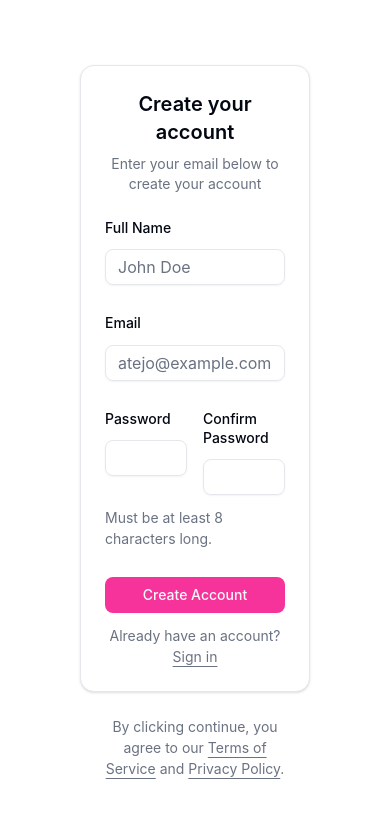
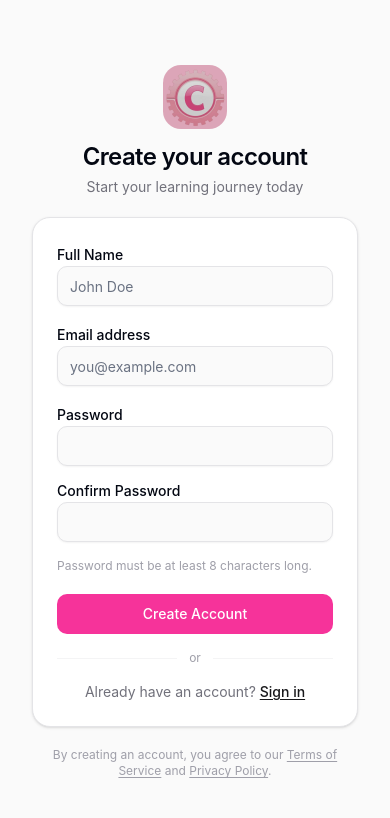
Before and after one commit to joannaajoseestacio-lang/lccfoods, a React (Vite) app: page /signup in a window 390 px wide. Shown: the top 818 px of the page. Built offline with nearby package versions, Linux system fonts and the light colour scheme.

Commit message:
responsive auth pages

```diff
--- a/src/components/login-form.tsx
+++ b/src/components/login-form.tsx
@@ -1,23 +1,11 @@
 import { cn } from "@/lib/utils";
 import { Button } from "@/components/ui/button";
-import {
-  Card,
-  CardContent,
-  CardDescription,
-  CardHeader,
-  CardTitle,
-} from "@/components/ui/card";
-import {
-  Field,
-  FieldDescription,
-  FieldGroup,
-  FieldLabel,
-} from "@/components/ui/field";
 import { Input } from "@/components/ui/input";
 import { toast } from "sonner";
 import { UserAuth } from "@/context/AuthContext";
 import { useEffect, useState } from "react";
 import { useNavigate } from "react-router-dom";
+import logo from "@/assets/logo.jpg";
 
 function getAuthErrorMessage(error: unknown): string {
   if (error instanceof Error) {
@@ -39,10 +27,7 @@ function getAuthErrorMessage(error: unknown): string {
       return "Too many failed attempts. Please wait a moment and try again.";
     if (msg.includes("network-request-failed") || msg.includes("network"))
       return "Network error. Please check your connection and try again.";
-    if (
-      msg.includes("email-not-verified") ||
-      msg.includes("email not verified")
-    )
+    if (msg.includes("email-not-verified") || msg.includes("email not verified"))
       return "Please verify your email address before logging in.";
     if (msg.includes("invalid login credentials"))
       return "Incorrect email or password. Please try again.";
@@ -69,12 +54,10 @@ export function LoginForm({
 
   const handleLogin = async (e: React.FormEvent) => {
     e.preventDefault();
-
     try {
       setLoading(true);
       const { error } = await signInUser(email, password);
-      if(error) {
-        console.log(error)
+      if (error) {
         toast.error("Login failed", { description: error.message });
         return;
       }
@@ -98,46 +81,52 @@ export function LoginForm({
 
   return (
     <div
-      className={cn(
-        "w-full max-w-sm mx-auto px-4 sm:px-0 flex flex-col gap-6",
-        className
-      )}
+      className={cn("w-full flex flex-col gap-5 px-4 sm:px-0 sm:w-[420px]", className)}
       {...props}
     >
-      <Card className="w-full shadow-md">
-        <CardHeader className="space-y-1 pb-4">
-          <CardTitle className="text-xl sm:text-2xl">
-            Login to your account
-          </CardTitle>
-          <CardDescription className="text-sm">
-            Enter your email below to login to your account
-          </CardDescription>
-        </CardHeader>
+      {/* Header */}
+      <div className="text-center space-y-1">
+        <div className="inline-flex mb-3">
+          <img className="h-16 w-16 rounded-2xl" src={logo} alt="logo" />
+        </div>
+        <h1 className="text-2xl font-semibold tracking-tight text-zinc-900">
+          Welcome back
+        </h1>
+        <p className="text-sm text-zinc-500">
+          Sign in to continue your learning journey
+        </p>
+      </div>
 
-        <CardContent>
-          <form onSubmit={handleLogin} noValidate>
-            <FieldGroup className="space-y-4">
-              <Field>
-                <FieldLabel htmlFor="email">Email</FieldLabel>
+      {/* Form Card */}
+      <div className="bg-white border border-zinc-200 rounded-2xl shadow-sm p-6 space-y-4">
+        <form onSubmit={handleLogin} noValidate className="space-y-4">
+          {/* Email */}
+          <div className="space-y-1.5">
+            <label htmlFor="email" className="text-sm font-medium text-zinc-700">
+              Email address
+            </label>
             <Input
               id="email"
               type="email"
-                  placeholder="atejo@gmail.com"
+              placeholder="you@example.com"
               required
               autoComplete="email"
               value={email}
               onChange={(e) => setEmail(e.target.value)}
               disabled={loading}
-                  className="w-full"
+              className="h-10 rounded-lg border-zinc-200 bg-zinc-50 focus:bg-white transition-colors text-sm w-full"
             />
-              </Field>
+          </div>
 
-              <Field>
+          {/* Password */}
+          <div className="space-y-1.5">
             <div className="flex items-center justify-between">
-                  <FieldLabel htmlFor="password">Password</FieldLabel>
+              <label htmlFor="password" className="text-sm font-medium text-zinc-700">
+                Password
+              </label>
               <a
                 href="/forgot-password"
-                    className="text-sm text-muted-foreground underline-offset-4 hover:underline hover:text-foreground transition-colors"
+                className="text-xs text-zinc-400 hover:text-zinc-600 underline underline-offset-2 transition-colors"
                 tabIndex={loading ? -1 : undefined}
               >
                 Forgot password?
@@ -151,32 +140,61 @@ export function LoginForm({
               value={password}
               onChange={(e) => setPassword(e.target.value)}
               disabled={loading}
-                  className="w-full"
+              className="h-10 rounded-lg border-zinc-200 bg-zinc-50 focus:bg-white transition-colors text-sm w-full"
             />
-              </Field>
+          </div>
 
-              <Field className="pt-1">
+          {/* Submit */}
           <Button
             type="submit"
             disabled={loading || !email || !password}
-                  className="w-full"
+            className="w-full h-10 rounded-lg text-white text-sm font-medium transition-colors mt-1"
           >
-                  {loading ? "Logging in…" : "Log In"}
+            {loading ? (
+              <span className="flex items-center gap-2">
+                <svg className="animate-spin h-4 w-4" viewBox="0 0 24 24" fill="none">
+                  <circle className="opacity-25" cx="12" cy="12" r="10" stroke="currentColor" strokeWidth="4"/>
+                  <path className="opacity-75" fill="currentColor" d="M4 12a8 8 0 018-8v8H4z"/>
+                </svg>
+                Signing in…
+              </span>
+            ) : (
+              "Log In"
+            )}
           </Button>
-                <FieldDescription className="text-center text-sm text-muted-foreground">
+        </form>
+
+        <div className="relative">
+          <div className="absolute inset-0 flex items-center">
+            <span className="w-full border-t border-zinc-100" />
+          </div>
+          <div className="relative flex justify-center">
+            <span className="bg-white px-3 text-xs text-zinc-400">or</span>
+          </div>
+        </div>
+
+        <p className="text-center text-sm text-zinc-500">
           Don&apos;t have an account?{" "}
           <a
             href="/signup"
-                    className="text-foreground underline underline-offset-4 hover:text-primary transition-colors"
+            className="font-medium text-zinc-900 underline underline-offset-2 hover:text-zinc-600 transition-colors"
           >
             Sign up
           </a>
-                </FieldDescription>
-              </Field>
-            </FieldGroup>
-          </form>
-        </CardContent>
-      </Card>
+        </p>
+      </div>
+
+      <p className="text-center text-xs text-zinc-400 px-4">
+        By signing in, you agree to our{" "}
+        <a href="#" className="underline underline-offset-2 hover:text-zinc-600 transition-colors">
+          Terms of Service
+        </a>{" "}
+        and{" "}
+        <a href="#" className="underline underline-offset-2 hover:text-zinc-600 transition-colors">
+          Privacy Policy
+        </a>
+        .
+      </p>
     </div>
   );
 }
--- a/src/components/product-grid.tsx
+++ b/src/components/product-grid.tsx
@@ -190,7 +190,7 @@ export function ProductGrid({
       : products.filter((p) => p.category === activeCategory);
 
   return (
-    <section className="mx-auto max-w-7xl px-4 pb-16 lg:px-6">
+    <section className="mx-auto max-w-7xl px-4 pb-16 lg:px-6" id="products">
       <div className="mb-6 flex items-end justify-between">
         <div>
           <h2 className="font-serif text-2xl font-bold text-foreground md:text-3xl">
--- a/src/components/signup-form.tsx
+++ b/src/components/signup-form.tsx
@@ -1,30 +1,17 @@
 import { cn } from "@/lib/utils";
 import { Button } from "@/components/ui/button";
-import {
-  Card,
-  CardContent,
-  CardDescription,
-  CardHeader,
-  CardTitle,
-} from "@/components/ui/card";
-import {
-  Field,
-  FieldDescription,
-  FieldGroup,
-  FieldLabel,
-} from "@/components/ui/field";
 import { Input } from "@/components/ui/input";
 import { UserAuth } from "@/context/AuthContext";
 import { useState } from "react";
-import { useNavigate } from 'react-router-dom'
+import { useNavigate } from "react-router-dom";
 import { toast } from "sonner";
+import logo from "@/assets/logo.jpg";
 
 export function SignupForm({
   className,
   ...props
 }: React.ComponentProps<"div">) {
   const { signupNewUser } = UserAuth();
-
 
   const [loading, setLoading] = useState(false);
   const [name, setName] = useState("");
@@ -38,27 +25,25 @@ export function SignupForm({
     e.preventDefault();
 
     if (password !== confirmPassword) {
-      alert("Passwords do not match");
+      toast.error("Passwords do not match");
       return;
     }
 
     if (password.length < 8) {
-      alert("Password must be at least 8 characters");
+      toast.error("Password must be at least 8 characters");
       return;
     }
 
     try {
       setLoading(true);
-      console.log(name, email, password, "student")
-
       const { success, error } = await signupNewUser(email, password, name, "student");
 
-      if(error) {
+      if (error) {
         toast.error("Signup failed", { description: error.message });
         return;
       }
-      if(success) {
-        navigate('/');
+      if (success) {
+        navigate("/");
       }
     } catch (error) {
       console.error(error);
@@ -69,21 +54,33 @@ export function SignupForm({
 
   return (
     <div
-      className={cn("w-full mx-20 md:w-[460px] flex flex-col gap-6", className)}
+      className={cn(
+        "w-full flex flex-col gap-5 px-4 sm:px-0 sm:w-[420px]",
+        className
+      )}
       {...props}
     >
-      <Card>
-        <CardHeader className="text-center">
-          <CardTitle className="text-xl">Create your account</CardTitle>
-          <CardDescription>
-            Enter your email below to create your account
-          </CardDescription>
-        </CardHeader>
-        <CardContent>
-          <form onSubmit={handleSignup}>
-            <FieldGroup>
-              <Field>
-                <FieldLabel htmlFor="name">Full Name</FieldLabel>
+      {/* Header */}
+      <div className="text-center space-y-1">
+        <div className="inline-flex mb-3">
+          <img className="h-16 w-16 rounded-2xl" src={logo} alt="logo" />
+        </div>
+        <h1 className="text-2xl font-semibold tracking-tight">
+          Create your account
+        </h1>
+        <p className="text-sm text-zinc-500">
+          Start your learning journey today
+        </p>
+      </div>
+
+      {/* Form Card */}
+      <div className="bg-white border border-zinc-200 rounded-2xl shadow-sm p-6 space-y-4">
+        <form onSubmit={handleSignup} className="space-y-4">
+          {/* Full Name */}
+          <div className="space-y-1.5">
+            <label htmlFor="name" className="text-sm font-medium">
+              Full Name
+            </label>
             <Input
               id="name"
               type="text"
@@ -91,75 +88,113 @@ export function SignupForm({
               required
               value={name}
               onChange={(e) => setName(e.target.value)}
+              className="h-10 rounded-lg border-zinc-200 bg-zinc-50 focus:bg-white transition-colors text-sm"
             />
-              </Field>
+          </div>
 
-              <Field>
-                <FieldLabel htmlFor="email">Email</FieldLabel>
+          {/* Email */}
+          <div className="space-y-1.5">
+            <label htmlFor="email" className="text-sm font-medium">
+              Email address
+            </label>
             <Input
               id="email"
               type="email"
-                  placeholder="atejo@example.com"
+              placeholder="you@example.com"
               required
               value={email}
               onChange={(e) => setEmail(e.target.value)}
+              className="h-10 rounded-lg border-zinc-200 bg-zinc-50 focus:bg-white transition-colors text-sm"
             />
-              </Field>
+          </div>
 
-              <Field>
-                <div className="grid grid-cols-2 gap-4">
-                  <Field>
-                    <FieldLabel htmlFor="password">Password</FieldLabel>
+          {/* Password row — stacked on mobile, side-by-side on sm+ */}
+          <div className="grid grid-cols-1 gap-3">
+            <div className="space-y-1.5">
+              <label htmlFor="password" className="text-sm font-medium">
+                Password
+              </label>
               <Input
                 id="password"
                 type="password"
                 required
                 value={password}
                 onChange={(e) => setPassword(e.target.value)}
+                className="h-10 rounded-lg border-zinc-200 bg-zinc-50 focus:bg-white transition-colors text-sm"
               />
-                  </Field>
+            </div>
 
-                  <Field>
-                    <FieldLabel htmlFor="confirm-password">
+            <div className="space-y-1.5">
+              <label htmlFor="confirm-password" className="text-sm font-medium">
                 Confirm Password
-                    </FieldLabel>
+              </label>
               <Input
                 id="confirm-password"
                 type="password"
                 required
                 value={confirmPassword}
-                      onChange={(e) =>
-                        setConfirmPassword(e.target.value)
-                      }
+                onChange={(e) => setConfirmPassword(e.target.value)}
+                className="h-10 rounded-lg border-zinc-200 bg-zinc-50 focus:bg-white transition-colors text-sm"
               />
-                  </Field>
+            </div>
           </div>
 
-                <FieldDescription>
-                  Must be at least 8 characters long.
-                </FieldDescription>
-              </Field>
+          <p className="text-xs text-zinc-400">
+            Password must be at least 8 characters long.
+          </p>
 
-              <Field>
-                <Button type="submit" disabled={loading}>
-                  {loading ? "Creating..." : "Create Account"}
+          {/* Submit */}
+          <Button
+            type="submit"
+            disabled={loading}
+            className="w-full h-10 rounded-lg text-white text-sm font-medium transition-colors mt-1"
+          >
+            {loading ? (
+              <span className="flex items-center gap-2">
+                <svg className="animate-spin h-4 w-4" viewBox="0 0 24 24" fill="none">
+                  <circle className="opacity-25" cx="12" cy="12" r="10" stroke="currentColor" strokeWidth="4"/>
+                  <path className="opacity-75" fill="currentColor" d="M4 12a8 8 0 018-8v8H4z"/>
+                </svg>
+                Creating account…
+              </span>
+            ) : (
+              "Create Account"
+            )}
           </Button>
+        </form>
 
-                <FieldDescription className="text-center">
+        <div className="relative">
+          <div className="absolute inset-0 flex items-center">
+            <span className="w-full border-t border-zinc-100" />
+          </div>
+          <div className="relative flex justify-center">
+            <span className="bg-white px-3 text-xs text-zinc-400">or</span>
+          </div>
+        </div>
+
+        <p className="text-center text-sm text-zinc-500">
           Already have an account?{" "}
-                  <a href="/login">Sign in</a>
-                </FieldDescription>
-              </Field>
-            </FieldGroup>
-          </form>
-        </CardContent>
-      </Card>
+          <a
+            href="/login"
+            className="font-medium text-zinc-900 underline underline-offset-2 hover:text-zinc-600 transition-colors"
+          >
+            Sign in
+          </a>
+        </p>
+      </div>
 
-      <FieldDescription className="px-6 text-center">
-        By clicking continue, you agree to our{" "}
-        <a href="#">Terms of Service</a> and{" "}
-        <a href="#">Privacy Policy</a>.
-      </FieldDescription>
+      {/* Footer */}
+      <p className="text-center text-xs text-zinc-400 px-4">
+        By creating an account, you agree to our{" "}
+        <a href="#" className="underline underline-offset-2 hover:text-zinc-600 transition-colors">
+          Terms of Service
+        </a>{" "}
+        and{" "}
+        <a href="#" className="underline underline-offset-2 hover:text-zinc-600 transition-colors">
+          Privacy Policy
+        </a>
+        .
+      </p>
     </div>
   );
 }
--- a/src/pages/Cart.tsx
+++ b/src/pages/Cart.tsx
@@ -438,7 +438,6 @@ export default function CartPage() {
     }
   };
 
-  // Determine helper text below Place Order button
   const missingReceipt = !allReceiptsUploaded;
   const missingReference = !allReferencesValid;
 
--- a/src/pages/Signup.tsx
+++ b/src/pages/Signup.tsx
@@ -1,9 +1,9 @@
 import { SignupForm } from "@/components/signup-form"
 
 export default function SignupPage() {
-    return (
-        <div className="w-full flex h-screen items-center justify-center">
-        <SignupForm />
-        </div>
-    )
+  return (
+    <div className="min-h-screen w-full flex items-center justify-center px-4 py-12 bg-zinc-50">
+      <SignupForm />
+    </div>
+  );
 }
```
Also changed, not shown: src/components/hero-banner.tsx (+14 -16 lines), src/pages/Login.tsx (+5 -6 lines). Lines whose indentation alone changed are shown as unchanged.
